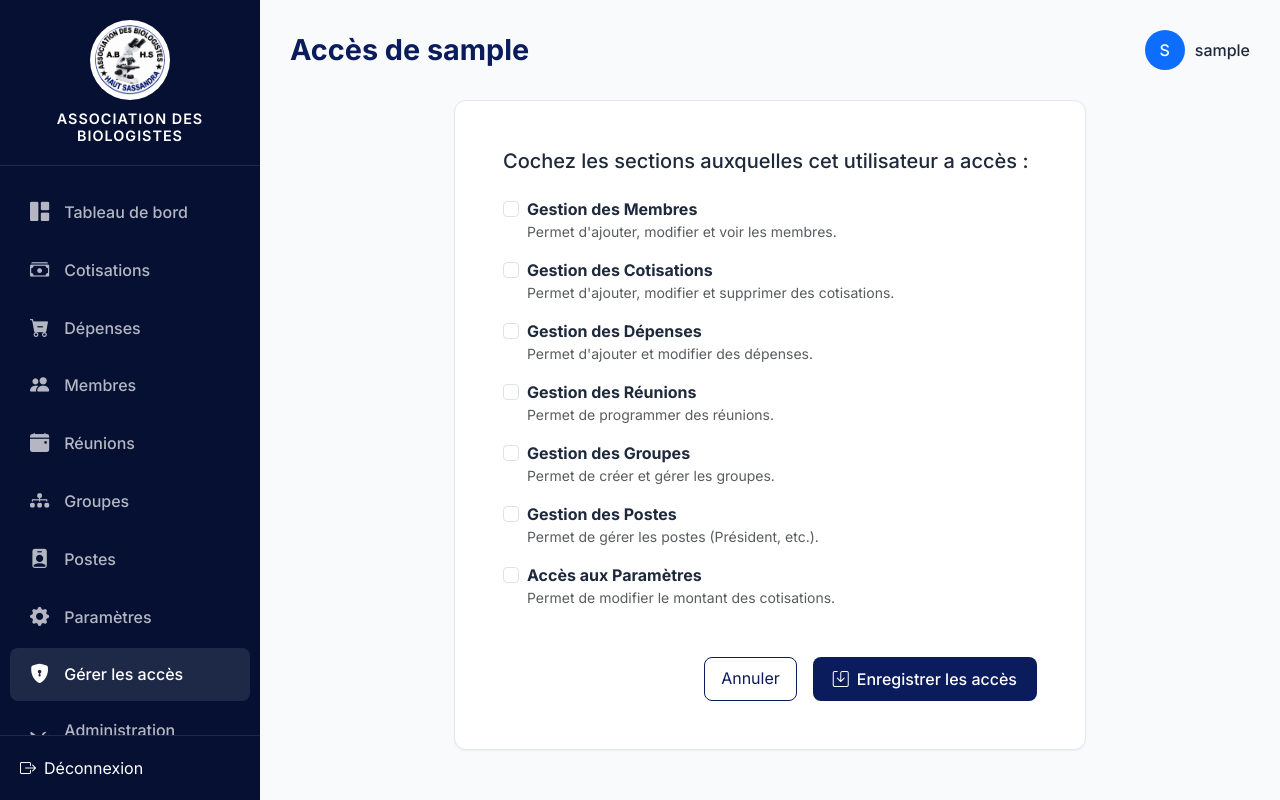
After one commit to abymig-ci/gestion-cotisations-abhs, a Django app: page /membres/acces/1/ in a window 1280 px wide. The commit adds this page. Run offline with Django 5.2, Linux system fonts and the light colour scheme; the visitor is signed in with stand-in values (Sample User, id 1); data comes from the database, SQL or seed files in the repository.

Commit message:
Ajout du systeme d'acces personnalise avec cases a cocher

```diff
--- a/depenses/urls.py
+++ b/depenses/urls.py
@@ -6,4 +6,5 @@ urlpatterns = [
     path('ajouter/', views.ajouter_depense, name='ajouter_depense'),
     path('<int:pk>/modifier/', views.modifier_depense, name='modifier_depense'),
     path('<int:pk>/supprimer/', views.supprimer_depense, name='supprimer_depense'),
+    path('public/', views.liste_depenses_publique, name='liste_depenses_publique'),
 ]
--- a/membres/urls.py
+++ b/membres/urls.py
@@ -8,6 +8,8 @@ urlpatterns = [
     path('<int:pk>/', views.detail_membre, name='detail_membre'),
     path('<int:pk>/modifier/', views.modifier_membre, name='modifier_membre'),
     path('<int:pk>/supprimer/', views.supprimer_membre, name='supprimer_membre'),
+    path('acces/', views.gerer_acces_utilisateurs, name='gerer_acces_utilisateurs'),
+    path('acces/<int:user_id>/', views.modifier_acces_utilisateur, name='modifier_acces_utilisateur'),
 
     # URL pour le lien d'invitation (doit être AVANT les autres pour éviter les conflits)
     path('invitation/<str:token>/', views.definir_mot_de_passe, name='definir_mot_de_passe'),
--- a/membres/views.py
+++ b/membres/views.py
@@ -8,15 +8,14 @@ from decimal import Decimal
 from django.core.exceptions import PermissionDenied
 from django.contrib.auth.models import User
 from django.utils.crypto import get_random_string
-from django.urls import reverse
 import random
 import string
 
-from .models import Membre, Groupe, Poste, Reunion
+from .models import Membre, Groupe, Poste, Reunion, ProfilAcces
 from .forms import MembreForm, GroupeForm, PosteForm, ReunionForm
 
 
-# --- DÉCORATEUR DE SÉCURITÉ ---
+# --- DÉCORATEURS DE SÉCURITÉ ---
 def admin_required(view_func):
     @login_required
     def _wrapped_view(request, *args, **kwargs):
@@ -26,15 +25,37 @@ def admin_required(view_func):
     return _wrapped_view
 
 
-# --- VUES D'ADMINISTRATION (Protégées) ---
+def has_acces(user, acces_name):
+    """Vérifie si l'utilisateur a un accès spécifique, ou s'il est admin."""
+    if user.is_superuser:
+        return True
+    try:
+        profil = user.profil_acces
+        return getattr(profil, acces_name, False)
+    except ProfilAcces.DoesNotExist:
+        return False
 
-@admin_required
+
+def check_acces(acces_name):
+    """Décorateur pour vérifier un accès spécifique."""
+    def decorator(view_func):
+        @login_required
+        def _wrapped_view(request, *args, **kwargs):
+            if not has_acces(request.user, acces_name):
+                raise PermissionDenied
+            return view_func(request, *args, **kwargs)
+        return _wrapped_view
+    return decorator
+
+
+# --- VUES D'ADMINISTRATION DES MEMBRES ---
+
+@check_acces('acces_membres')
 def liste_membres(request):
     groupe_id = request.GET.get('groupe')
     poste_id = request.GET.get('poste')
     statut_filter = request.GET.get('statut')
 
-    # OPTIMISATION : select_related pour éviter le problème N+1
     membres = Membre.objects.select_related('poste', 'groupe').annotate(
         nb_cotisations=Count('cotisations'),
         total_paye=Sum('cotisations__montant', filter=Q(cotisations__statut='payee'))
@@ -56,7 +77,7 @@ def liste_membres(request):
     })
 
 
-@admin_required
+@check_acces('acces_membres')
 def ajouter_membre(request):
     if request.method == 'POST':
         form = MembreForm(request.POST)
@@ -69,7 +90,7 @@ def ajouter_membre(request):
     return render(request, 'membres/form.html', {'form': form, 'titre': 'Nouveau membre'})
 
 
-@admin_required
+@check_acces('acces_membres')
 def modifier_membre(request, pk):
     membre = get_object_or_404(Membre, pk=pk)
     if request.method == 'POST':
@@ -85,10 +106,8 @@ def modifier_membre(request, pk):
 
 @login_required
 def detail_membre(request, pk):
-    # OPTIMISATION : select_related pour charger le poste et le groupe en une fois
     membre = get_object_or_404(Membre.objects.select_related('poste', 'groupe'), pk=pk)
 
-    # Sécurité : un membre ne peut voir que son propre profil
     if not request.user.is_superuser:
         if not hasattr(request.user, 'membre_profil') or request.user.membre_profil.pk != membre.pk:
             raise PermissionDenied
@@ -108,13 +127,25 @@ def detail_membre(request, pk):
     })
 
 
-@admin_required
+@check_acces('acces_membres')
+def supprimer_membre(request, pk):
+    membre = get_object_or_404(Membre, pk=pk)
+    if request.method == 'POST':
+        membre.delete()
+        messages.success(request, "Le membre a été supprimé avec succès.")
+        return redirect('liste_membres')
+    return render(request, 'membres/confirmer_suppression.html', {'membre': membre})
+
+
+# --- VUES DES GROUPES ---
+
+@check_acces('acces_groupes')
 def liste_groupes(request):
     groupes = Groupe.objects.annotate(nb_membres=Count('membres'))
     return render(request, 'membres/liste_groupes.html', {'groupes': groupes})
 
 
-@admin_required
+@check_acces('acces_groupes')
 def ajouter_groupe(request):
     if request.method == 'POST':
         form = GroupeForm(request.POST)
@@ -127,7 +158,7 @@ def ajouter_groupe(request):
     return render(request, 'membres/form_groupe.html', {'form': form, 'titre': 'Nouveau Groupe'})
 
 
-@admin_required
+@check_acces('acces_groupes')
 def modifier_groupe(request, pk):
     groupe = get_object_or_404(Groupe, pk=pk)
     if request.method == 'POST':
@@ -141,7 +172,7 @@ def modifier_groupe(request, pk):
     return render(request, 'membres/form_groupe.html', {'form': form, 'titre': 'Modifier le Groupe'})
 
 
-@admin_required
+@check_acces('acces_groupes')
 def supprimer_groupe(request, pk):
     groupe = get_object_or_404(Groupe, pk=pk)
     if request.method == 'POST':
@@ -152,13 +183,15 @@ def supprimer_groupe(request, pk):
     return render(request, 'membres/confirmer_suppression_groupe.html', {'groupe': groupe})
 
 
-@admin_required
+# --- VUES DES POSTES ---
+
+@check_acces('acces_postes')
 def liste_postes(request):
     postes = Poste.objects.annotate(nb_membres=Count('membres'))
     return render(request, 'membres/liste_postes.html', {'postes': postes})
 
 
-@admin_required
+@check_acces('acces_postes')
 def ajouter_poste(request):
     if request.method == 'POST':
         form = PosteForm(request.POST)
@@ -171,7 +204,7 @@ def ajouter_poste(request):
     return render(request, 'membres/form_poste.html', {'form': form, 'titre': 'Nouveau Poste'})
 
 
-@admin_required
+@check_acces('acces_postes')
 def modifier_poste(request, pk):
     poste = get_object_or_404(Poste, pk=pk)
     if request.method == 'POST':
@@ -185,24 +218,15 @@ def modifier_poste(request, pk):
     return render(request, 'membres/form_poste.html', {'form': form, 'titre': 'Modifier le Poste'})
 
 
-@admin_required
-def supprimer_membre(request, pk):
-    membre = get_object_or_404(Membre, pk=pk)
-    if request.method == 'POST':
-        membre.delete()
-        messages.success(request, "Le membre a été supprimé avec succès.")
-        return redirect('liste_membres')
-    return render(request, 'membres/confirmer_suppression.html', {'membre': membre})
+# --- VUES DES RÉUNIONS ---
 
-
-@admin_required
+@check_acces('acces_reunions')
 def liste_reunions(request):
-    # OPTIMISATION : select_related pour le groupe
     reunions = Reunion.objects.select_related('groupe').all()
     return render(request, 'membres/liste_reunions.html', {'reunions': reunions})
 
 
-@admin_required
+@check_acces('acces_reunions')
 def ajouter_reunion(request):
     if request.method == 'POST':
         form = ReunionForm(request.POST)
@@ -215,7 +239,7 @@ def ajouter_reunion(request):
     return render(request, 'membres/form_reunion.html', {'form': form, 'titre': 'Programmer une réunion'})
 
 
-@admin_required
+@check_acces('acces_reunions')
 def modifier_reunion(request, pk):
     reunion = get_object_or_404(Reunion, pk=pk)
     if request.method == 'POST':
@@ -229,7 +253,7 @@ def modifier_reunion(request, pk):
     return render(request, 'membres/form_reunion.html', {'form': form, 'titre': 'Modifier la réunion'})
 
 
-@admin_required
+@check_acces('acces_reunions')
 def supprimer_reunion(request, pk):
     reunion = get_object_or_404(Reunion, pk=pk)
     if request.method == 'POST':
@@ -244,7 +268,6 @@ def supprimer_reunion(request, pk):
 @login_required
 def mon_espace(request):
     try:
-        # OPTIMISATION : select_related pour le membre
         membre = Membre.objects.select_related('poste', 'groupe').get(pk=request.user.membre_profil.pk)
     except Membre.DoesNotExist:
         return redirect('dashboard')
@@ -259,6 +282,70 @@ def mon_espace(request):
         'today': timezone.now().date()
     })
 
+
+@login_required
+def membres_a_jour(request):
+    membres = Membre.objects.filter(statut='actif').select_related('poste', 'groupe').annotate(
+        nb_cotisations=Count('cotisations'),
+        total_paye=Sum('cotisations__montant', filter=Q(cotisations__statut='payee'))
+    )
+    membres = [m for m in membres if m.statut_cotisation != "En retard"]
+
+    return render(request, 'membres/liste_membres_public.html', {
+        'membres': membres,
+        'titre_page': "Liste des membres à jour",
+        'type_liste': 'a_jour'
+    })
+
+
+@login_required
+def membres_en_retard(request):
+    membres = Membre.objects.filter(statut='actif').select_related('poste', 'groupe').annotate(
+        nb_cotisations=Count('cotisations'),
+        total_paye=Sum('cotisations__montant', filter=Q(cotisations__statut='payee'))
+    )
+    membres = [m for m in membres if m.statut_cotisation == "En retard"]
+
+    return render(request, 'membres/liste_membres_public.html', {
+        'membres': membres,
+        'titre_page': "Liste des membres en retard",
+        'type_liste': 'en_retard'
+    })
+
+
+# --- GESTION DES ACCÈS UTILISATEURS ---
+
+@admin_required
+def gerer_acces_utilisateurs(request):
+    utilisateurs = User.objects.filter(is_superuser=False)
+    return render(request, 'membres/gerer_acces.html', {'utilisateurs': utilisateurs})
+
+
+@admin_required
+def modifier_acces_utilisateur(request, user_id):
+    user = get_object_or_404(User, pk=user_id)
+    profil, created = ProfilAcces.objects.get_or_create(utilisateur=user)
+
+    if request.method == 'POST':
+        profil.acces_membres = request.POST.get('acces_membres') == 'on'
+        profil.acces_cotisations = request.POST.get('acces_cotisations') == 'on'
+        profil.acces_depenses = request.POST.get('acces_depenses') == 'on'
+        profil.acces_reunions = request.POST.get('acces_reunions') == 'on'
+        profil.acces_groupes = request.POST.get('acces_groupes') == 'on'
+        profil.acces_postes = request.POST.get('acces_postes') == 'on'
+        profil.acces_parametres = request.POST.get('acces_parametres') == 'on'
+        profil.save()
+
+        messages.success(request, f"Accès de {user.username} mis à jour.")
+        return redirect('gerer_acces_utilisateurs')
+
+    return render(request, 'membres/modifier_acces.html', {
+        'user_obj': user,
+        'profil': profil
+    })
+
+
+# --- CRÉATION D'ACCÈS (INVITATION) ---
 
 @admin_required
 def creer_acces_membre(request, pk):
@@ -289,6 +376,26 @@ def creer_acces_membre(request, pk):
             return redirect('detail_membre', pk=membre.pk)
 
     return render(request, 'membres/creer_acces.html', {'membre': membre})
+
+
+@admin_required
+def reinitialiser_mot_de_passe(request, pk):
+    membre = get_object_or_404(Membre, pk=pk)
+
+    if not membre.utilisateur:
+        messages.warning(request, "Ce membre n'a pas encore de compte. Utilisez 'Créer un accès' d'abord.")
+        return redirect('detail_membre', pk=membre.pk)
+
+    if request.method == 'POST':
+        token = get_random_string(length=32)
+        membre.invitation_token = token
+        membre.invitation_date = timezone.now()
+        membre.save()
+
+        messages.success(request, f"Lien de réinitialisation généré pour {membre.utilisateur.username}. Copiez-le et envoyez-le au membre.")
+        return redirect('detail_membre', pk=membre.pk)
+
+    return render(request, 'membres/reinitialiser_acces.html', {'membre': membre})
 
 
 # --- VUE PUBLIQUE POUR DÉFINIR LE MOT DE PASSE ---
@@ -326,55 +433,3 @@ def definir_mot_de_passe(request, token):
             return redirect('login')
 
     return render(request, 'membres/definir_mot_de_passe.html', {'token': token})
-
-
-@admin_required
-def reinitialiser_mot_de_passe(request, pk):
-    membre = get_object_or_404(Membre, pk=pk)
-
-    if not membre.utilisateur:
-        messages.warning(request, "Ce membre n'a pas encore de compte. Utilisez 'Créer un accès' d'abord.")
-        return redirect('detail_membre', pk=membre.pk)
-
-    if request.method == 'POST':
-        token = get_random_string(length=32)
-        membre.invitation_token = token
-        membre.invitation_date = timezone.now()
-        membre.save()
-
-        messages.success(request, f"Lien de réinitialisation généré pour {membre.utilisateur.username}. Copiez-le et envoyez-le au membre.")
-        return redirect('detail_membre', pk=membre.pk)
-
-    return render(request, 'membres/reinitialiser_acces.html', {'membre': membre})
-
-
-@login_required
-def membres_a_jour(request):
-    # OPTIMISATION : select_related pour le poste et le groupe
-    membres = Membre.objects.filter(statut='actif').select_related('poste', 'groupe').annotate(
-        nb_cotisations=Count('cotisations'),
-        total_paye=Sum('cotisations__montant', filter=Q(cotisations__statut='payee'))
-    )
-    membres = [m for m in membres if m.statut_cotisation != "En retard"]
-
-    return render(request, 'membres/liste_membres_public.html', {
-        'membres': membres,
-        'titre_page': "Liste des membres à jour",
-        'type_liste': 'a_jour'
-    })
-
-
-@login_required
-def membres_en_retard(request):
-    # OPTIMISATION : select_related pour le poste et le groupe
-    membres = Membre.objects.filter(statut='actif').select_related('poste', 'groupe').annotate(
-        nb_cotisations=Count('cotisations'),
-        total_paye=Sum('cotisations__montant', filter=Q(cotisations__statut='payee'))
-    )
-    membres = [m for m in membres if m.statut_cotisation == "En retard"]
-
-    return render(request, 'membres/liste_membres_public.html', {
-        'membres': membres,
-        'titre_page': "Liste des membres en retard",
-        'type_liste': 'en_retard'
-    })
--- a/templates/base.html
+++ b/templates/base.html
@@ -28,12 +28,51 @@
                 <li><a href="{% url 'liste_groupes' %}" class="{% if 'groupe' in request.resolver_match.url_name %}active{% endif %}"><i class="bi bi-diagram-3-fill"></i> Groupes</a></li>
                 <li><a href="{% url 'liste_postes' %}" class="{% if 'poste' in request.resolver_match.url_name %}active{% endif %}"><i class="bi bi-person-badge-fill"></i> Postes</a></li>
                 <li><a href="{% url 'parametres' %}" class="{% if 'parametre' in request.resolver_match.url_name %}active{% endif %}"><i class="bi bi-gear-fill"></i> Paramètres</a></li>
-                <li><a href="/admin/"><i class="bi bi-shield-lock-fill"></i> Administration</a></li>
+                <li><a href="{% url 'gerer_acces_utilisateurs' %}" class="{% if 'acces' in request.resolver_match.url_name %}active{% endif %}"><i class="bi bi-shield-lock-fill"></i> Gérer les accès</a></li>
+                <li><a href="/admin/"><i class="bi bi-tools"></i> Administration Django</a></li>
             {% else %}
-                <!-- MENU MEMBRE -->
+                <!-- MENU POUR TOUS LES MEMBRES -->
                 <li><a href="{% url 'mon_espace' %}" class="{% if 'mon_espace' in request.resolver_match.url_name %}active{% endif %}"><i class="bi bi-house-door-fill"></i> Mon Espace</a></li>
                 <li><a href="{% url 'membres_a_jour' %}" class="{% if 'membres_a_jour' in request.resolver_match.url_name %}active{% endif %}"><i class="bi bi-check-circle-fill"></i> Membres à jour</a></li>
                 <li><a href="{% url 'membres_en_retard' %}" class="{% if 'membres_en_retard' in request.resolver_match.url_name %}active{% endif %}"><i class="bi bi-exclamation-circle-fill"></i> Membres en retard</a></li>
+                <li><a href="{% url 'liste_depenses_publique' %}" class="{% if 'liste_depenses_publique' in request.resolver_match.url_name %}active{% endif %}"><i class="bi bi-cart-dash-fill"></i> Dépenses (Publique)</a></li>
+
+                <!-- MENUS SPÉCIFIQUES SELON LES ACCÈS -->
+                {% if user.profil_acces %}
+                    {% if user.profil_acces.acces_cotisations %}
+                        <li class="mt-3 text-muted small text-uppercase px-3">Trésorerie</li>
+                        <li><a href="{% url 'liste_cotisations' %}" class="{% if 'cotisation' in request.resolver_match.url_name %}active{% endif %}"><i class="bi bi-cash-stack"></i> Gérer les cotisations</a></li>
+                    {% endif %}
+
+                    {% if user.profil_acces.acces_depenses %}
+                        <li><a href="{% url 'liste_depenses' %}" class="{% if 'liste_depenses' in request.resolver_match.url_name %}active{% endif %}"><i class="bi bi-cart-dash-fill"></i> Gérer les dépenses</a></li>
+                    {% endif %}
+
+                    {% if user.profil_acces.acces_membres %}
+                        <li class="mt-3 text-muted small text-uppercase px-3">Secrétariat</li>
+                        <li><a href="{% url 'liste_membres' %}" class="{% if 'liste_membres' in request.resolver_match.url_name %}active{% endif %}"><i class="bi bi-people-fill"></i> Gérer les membres</a></li>
+                    {% endif %}
+
+                    {% if user.profil_acces.acces_reunions %}
+                        {% if not user.profil_acces.acces_membres %}<li class="mt-3 text-muted small text-uppercase px-3">Réunions</li>{% endif %}
+                        <li><a href="{% url 'liste_reunions' %}" class="{% if 'reunion' in request.resolver_match.url_name %}active{% endif %}"><i class="bi bi-calendar-event-fill"></i> Gérer les réunions</a></li>
+                    {% endif %}
+
+                    {% if user.profil_acces.acces_groupes %}
+                        <li class="mt-3 text-muted small text-uppercase px-3">Structure</li>
+                        <li><a href="{% url 'liste_groupes' %}" class="{% if 'groupe' in request.resolver_match.url_name %}active{% endif %}"><i class="bi bi-diagram-3-fill"></i> Gérer les groupes</a></li>
+                    {% endif %}
+
+                    {% if user.profil_acces.acces_postes %}
+                        {% if not user.profil_acces.acces_groupes %}<li class="mt-3 text-muted small text-uppercase px-3">Structure</li>{% endif %}
+                        <li><a href="{% url 'liste_postes' %}" class="{% if 'poste' in request.resolver_match.url_name %}active{% endif %}"><i class="bi bi-person-badge-fill"></i> Gérer les postes</a></li>
+                    {% endif %}
+
+                    {% if user.profil_acces.acces_parametres %}
+                        <li class="mt-3 text-muted small text-uppercase px-3">Système</li>
+                        <li><a href="{% url 'parametres' %}" class="{% if 'parametre' in request.resolver_match.url_name %}active{% endif %}"><i class="bi bi-gear-fill"></i> Paramètres</a></li>
+                    {% endif %}
+                {% endif %}
             {% endif %}
         </ul>
         <div class="sidebar-footer">
--- /dev/null
+++ b/templates/membres/modifier_acces.html
@@ -0,0 +1,64 @@
+{% extends 'base.html' %}
+{% block title %}Gérer les accès de {{ user_obj.username }}{% endblock %}
+{% block page_title %}Accès de {{ user_obj.username }}{% endblock %}
+
+{% block content %}
+<div class="row justify-content-center">
+    <div class="col-lg-8">
+        <div class="card-custom p-5">
+            <form method="post">
+                {% csrf_token %}
+                <h5 class="mb-4">Cochez les sections auxquelles cet utilisateur a accès :</h5>
+
+                <div class="form-check mb-3">
+                    <input class="form-check-input" type="checkbox" name="acces_membres" id="acces_membres" {% if profil.acces_membres %}checked{% endif %}>
+                    <label class="form-check-label fw-bold" for="acces_membres">Gestion des Membres</label>
+                    <small class="d-block text-muted">Permet d'ajouter, modifier et voir les membres.</small>
+                </div>
+
+                <div class="form-check mb-3">
+                    <input class="form-check-input" type="checkbox" name="acces_cotisations" id="acces_cotisations" {% if profil.acces_cotisations %}checked{% endif %}>
+                    <label class="form-check-label fw-bold" for="acces_cotisations">Gestion des Cotisations</label>
+                    <small class="d-block text-muted">Permet d'ajouter, modifier et supprimer des cotisations.</small>
+                </div>
+
+                <div class="form-check mb-3">
+                    <input class="form-check-input" type="checkbox" name="acces_depenses" id="acces_depenses" {% if profil.acces_depenses %}checked{% endif %}>
+                    <label class="form-check-label fw-bold" for="acces_depenses">Gestion des Dépenses</label>
+                    <small class="d-block text-muted">Permet d'ajouter et modifier des dépenses.</small>
+                </div>
+
+                <div class="form-check mb-3">
+                    <input class="form-check-input" type="checkbox" name="acces_reunions" id="acces_reunions" {% if profil.acces_reunions %}checked{% endif %}>
+                    <label class="form-check-label fw-bold" for="acces_reunions">Gestion des Réunions</label>
+                    <small class="d-block text-muted">Permet de programmer des réunions.</small>
+                </div>
+
+                <div class="form-check mb-3">
+                    <input class="form-check-input" type="checkbox" name="acces_groupes" id="acces_groupes" {% if profil.acces_groupes %}checked{% endif %}>
+                    <label class="form-check-label fw-bold" for="acces_groupes">Gestion des Groupes</label>
+                    <small class="d-block text-muted">Permet de créer et gérer les groupes.</small>
+                </div>
+
+                <div class="form-check mb-3">
+                    <input class="form-check-input" type="checkbox" name="acces_postes" id="acces_postes" {% if profil.acces_postes %}checked{% endif %}>
+                    <label class="form-check-label fw-bold" for="acces_postes">Gestion des Postes</label>
+                    <small class="d-block text-muted">Permet de gérer les postes (Président, etc.).</small>
+                </div>
+
+                <div class="form-check mb-4">
+                    <input class="form-check-input" type="checkbox" name="acces_parametres" id="acces_parametres" {% if profil.acces_parametres %}checked{% endif %}>
+                    <label class="form-check-label fw-bold" for="acces_parametres">Accès aux Paramètres</label>
+                    <small class="d-block text-muted">Permet de modifier le montant des cotisations.</small>
+                </div>
+
+                <hr class="my-4 border-light">
+                <div class="d-flex justify-content-end gap-3">
+                    <a href="{% url 'gerer_acces_utilisateurs' %}" class="btn-outline-custom">Annuler</a>
+                    <button type="submit" class="btn-primary-custom"><i class="bi bi-save"></i> Enregistrer les accès</button>
+                </div>
+            </form>
+        </div>
+    </div>
+</div>
+{% endblock %}
--- a/templates/membres/mon_espace.html
+++ b/templates/membres/mon_espace.html
@@ -25,13 +25,17 @@
                 <span class="fw-bold fs-5">{{ total|floatformat:0 }} FCFA</span>
             </div>
 
-            <!-- BOUTONS POUR CONSULTER LES LISTES DE MEMBRES -->
+            <!-- BOUTONS DE NAVIGATION MEMBRE -->
             <div class="d-grid gap-2 border-top pt-3">
                 <a href="{% url 'membres_a_jour' %}" class="btn btn-outline-success">
                     <i class="bi bi-check-circle-fill me-1"></i> Liste des membres à jour
                 </a>
                 <a href="{% url 'membres_en_retard' %}" class="btn btn-outline-danger">
                     <i class="bi bi-exclamation-circle-fill me-1"></i> Liste des membres en retard
+                </a>
+                <!-- NOUVEAU BOUTON DÉPENSES -->
+                <a href="{% url 'liste_depenses_publique' %}" class="btn btn-outline-warning">
+                    <i class="bi bi-cart-dash-fill me-1"></i> Voir les dépenses de l'association
                 </a>
             </div>
         </div>
```
Also changed, not shown: cotisations/views.py (+35 -37 lines), depenses/views.py (+51 -5 lines), membres/models.py (+24 -0 lines), templates/depenses/liste_publique.html (added, +80 -0 lines), templates/membres/gerer_acces.html (added, +44 -0 lines), membres/migrations/0008_profilacces.py (added).
